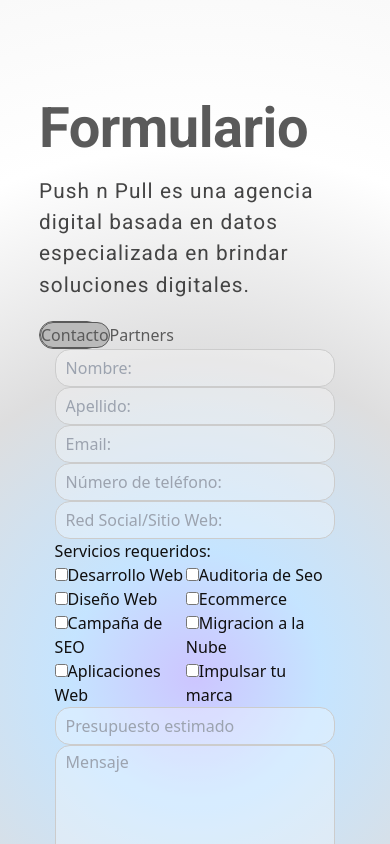
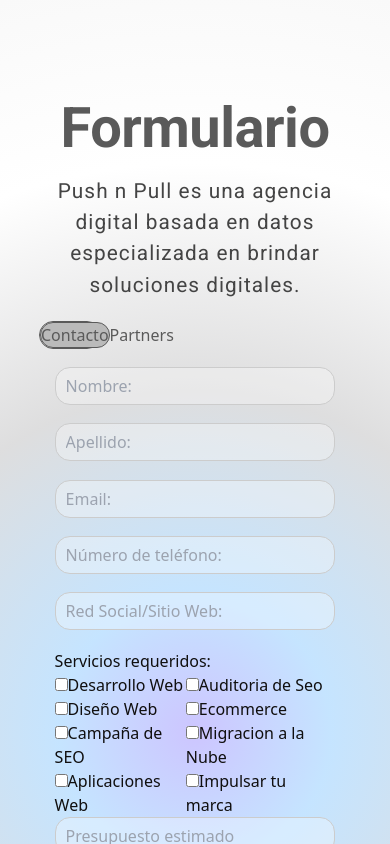
Before and after one commit to AgustinMateos/pushnpull, a React (Vite) app: page /ContactoPage in a window 390 px wide. Shown: the top 844 px of the page. Built offline with nearby package versions, Linux system fonts and the light colour scheme.

Commit message:
form mobile

```diff
--- a/src/styles/styles.css
+++ b/src/styles/styles.css
@@ -1368,6 +1368,10 @@
         width: 90%;
 
     }
+    .formPrimerContainerInfo {
+
+        height: 300px;
+    }
 }
 .buttonEnviar{display: flex;
     justify-content: flex-end;}
@@ -1392,6 +1396,14 @@
     .buttonEnviar {
         display: flex;
         justify-content: center;
+    }
+    .formPrimerCompTexto {
+
+        text-align: center;
+    }
+    .formPrimerCompTitulo {
+
+        text-align: center;
     }
 
 
```
